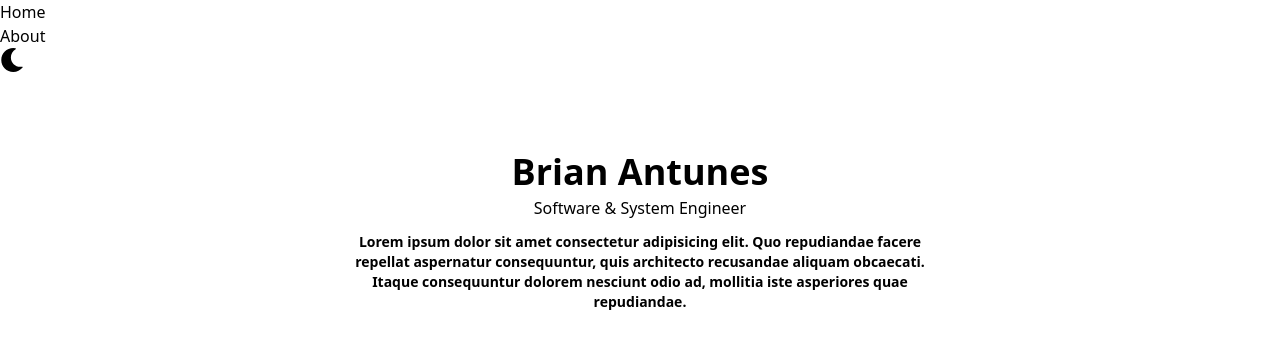
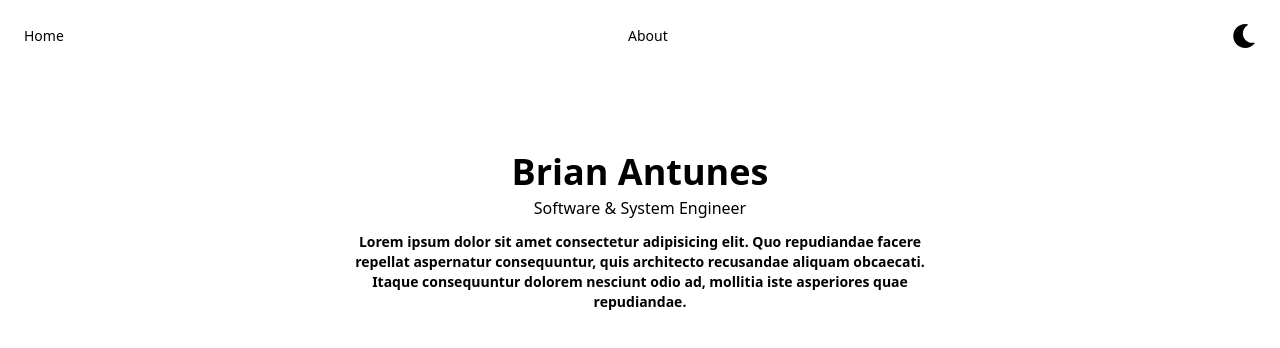
Before and after one commit to brian926/ReactMinPortfolio, a React (Vite) app: page / in a window 1280 px wide. Shown: the top 348 px of the page. Built offline with nearby package versions, Linux system fonts and the light colour scheme.

Commit message:
Added navbar tailwind

```diff
--- a/src/components/navbar/navbar.jsx
+++ b/src/components/navbar/navbar.jsx
@@ -6,21 +6,19 @@ import Home from '../home/home'
 function NavBar() {
     return (
         <Router>
-        <div>
-            <nav>
-            <ul>
-                <li>
-                <Link to="/">Home</Link>
-                </li>
-                <li>
-                <Link to="/About">About</Link>
-                </li>
-                <li>
-                <ThemeIcon />
-                </li>
-            </ul>
+            <nav className='flex items-center justify-between flex-wrap p-6'>
+                <div className='w-full block flex-grow lg:flex lg:items-center lg:w-auto'>
+                    <div className='text-sm lg:flex-grow'>
+                        <Link className='block mt-4 lg:inline-block lg:mt-0 hover:text-white mr-4' to="/">Home</Link>
+                    </div>
+                    <div className='text-sm lg:flex-grow'>
+                        <Link className='block mt-4 lg:inline-block lg:mt-0 hover:text-white mr-4' to="/about">About</Link>
+                    </div>
+                    <div>
+                        <ThemeIcon className='inline-block text-sm px-4 py-2 leading-none border rounded text-white border white hover:border-transparent hover:bg-white mt-4 lg:mt-0' />
+                    </div>
+                </div>
             </nav>
-        </div>
         <Routes>
             <Route path="/" element={<Home />} />
             <Route path="/about" element={<About />} />
```
